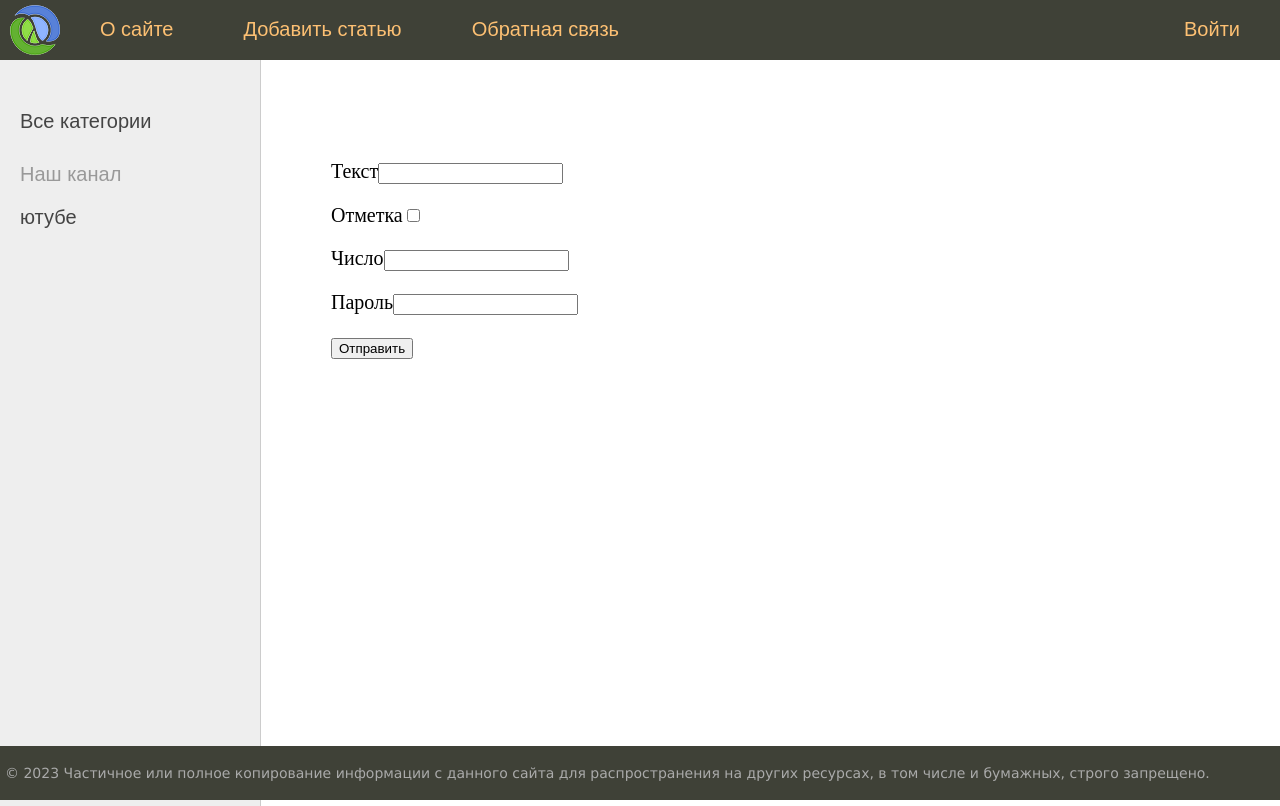
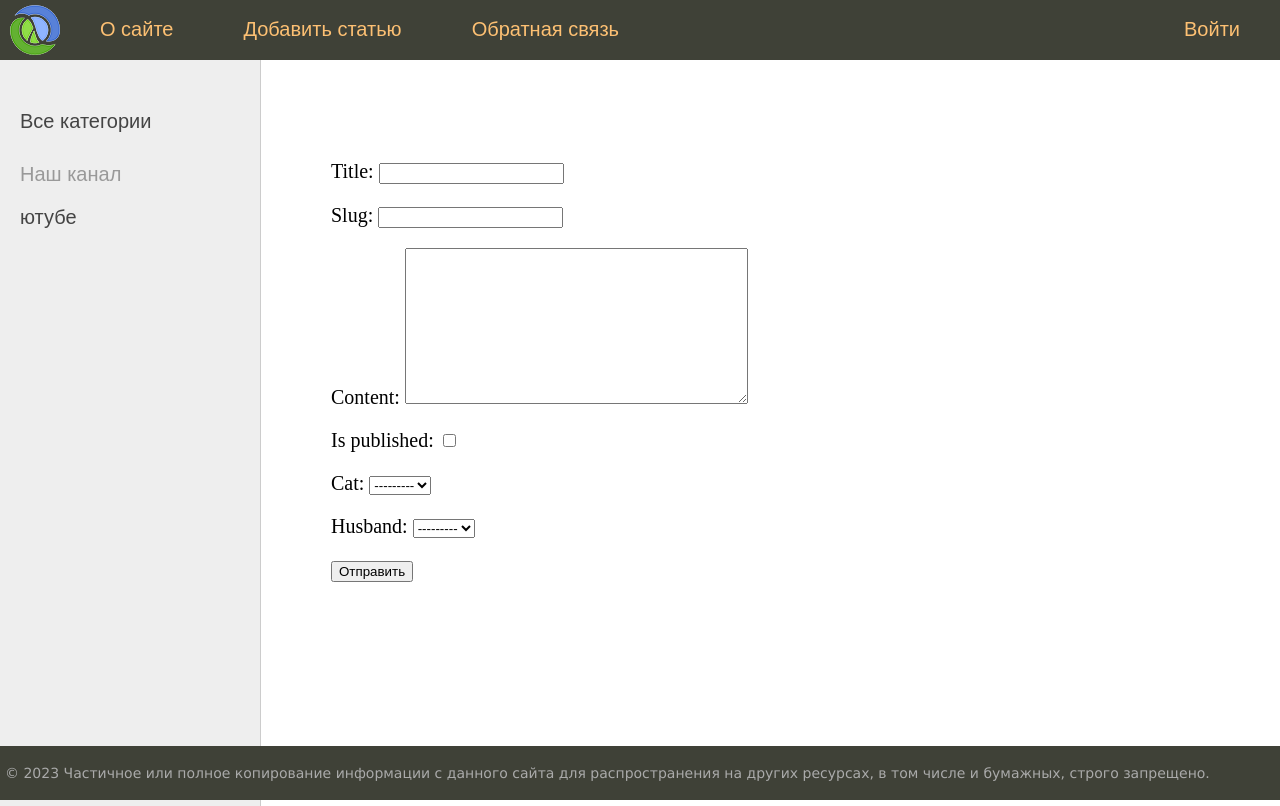
Before and after one commit to Pacifist2503/sitewomen24, a Django app: page /add_page in a window 1280 px wide. Run offline with Django 5.2, Linux system fonts and the light colour scheme; data that the repository does not hold is empty.

Commit message:
Использование форм не связанных с моделями

```diff
--- /dev/null
+++ b/women/forms.py
@@ -0,0 +1,11 @@
+from django import forms
+from .models import Category, Husband
+
+
+class AddPostForm(forms.Form):
+    title = forms.CharField(max_length=255)
+    slug = forms.SlugField(max_length=255)
+    content = forms.CharField(widget=forms.Textarea(), required=False)
+    is_published = forms.BooleanField(required=False)
+    cat = forms.ModelChoiceField(queryset=Category.objects.all())
+    husband = forms.ModelChoiceField(queryset=Husband.objects.all(), required=False)
--- a/women/templates/women/addpage.html
+++ b/women/templates/women/addpage.html
@@ -2,11 +2,10 @@
 
 {% block content %}
 	<form action="" method="post">
+
     {% csrf_token %}
-        <p><label for="id_1">Текст</label><input type="text" id="id_1" name="fild_text"></p>
-       <p> <label for="id_2">Отметка</label><input type="checkbox" id="id_1" name="fild_checkbox"></p>
-       <p> <label for="id_3">Число</label><input type="number" id="id_1" name="fild_number"></p>
-       <p> <label for="id_4">Пароль</label><input type="password" id="id_1" name="fild_password"></p>
+        {{ form.as_p }}
     <p><button type="submit">Отправить</button></p>
+
     </form>
 {% endblock %}
--- a/women/views.py
+++ b/women/views.py
@@ -1,6 +1,7 @@
 from django.http import HttpResponse, HttpResponseNotFound, Http404
 from django.shortcuts import render, redirect, get_object_or_404
 from django.urls import reverse
+from .forms import AddPostForm
 
 from women.models import Women, Category, TagPost
 
@@ -27,8 +28,15 @@ def about(request):
 
 
 def add_page(request):
+    if request.method == 'POST':
+        form = AddPostForm(request.POST)
+        if form.is_valid():
+            print(form.cleaned_data)
+    else:
+        form = AddPostForm()
     data = {'menu': menu,
-            'title': 'Добавить страницу'}
+            'title': 'Добавить страницу',
+            'form': form}
     return render(request, 'women/addpage.html', context=data)
 
 
```
